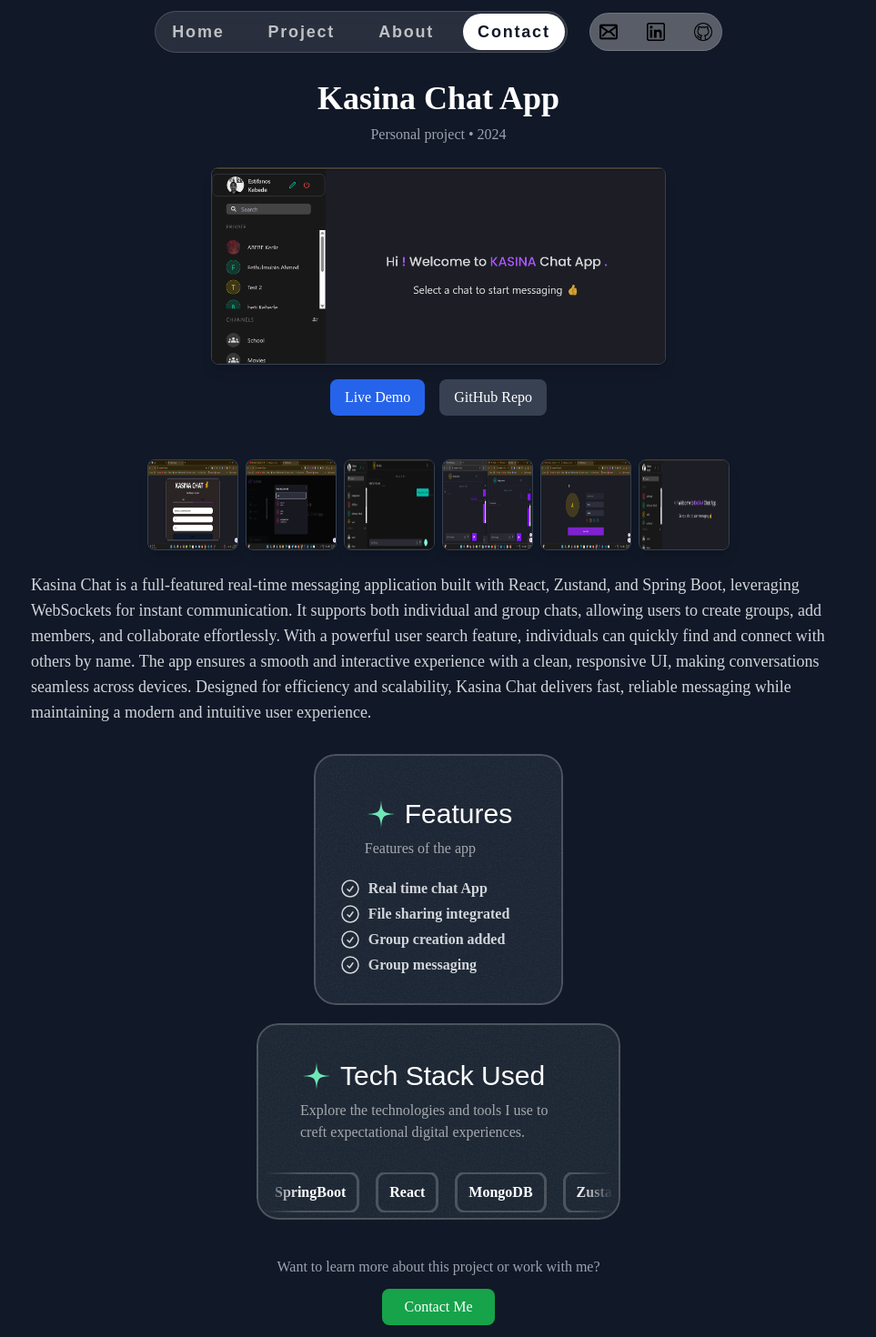
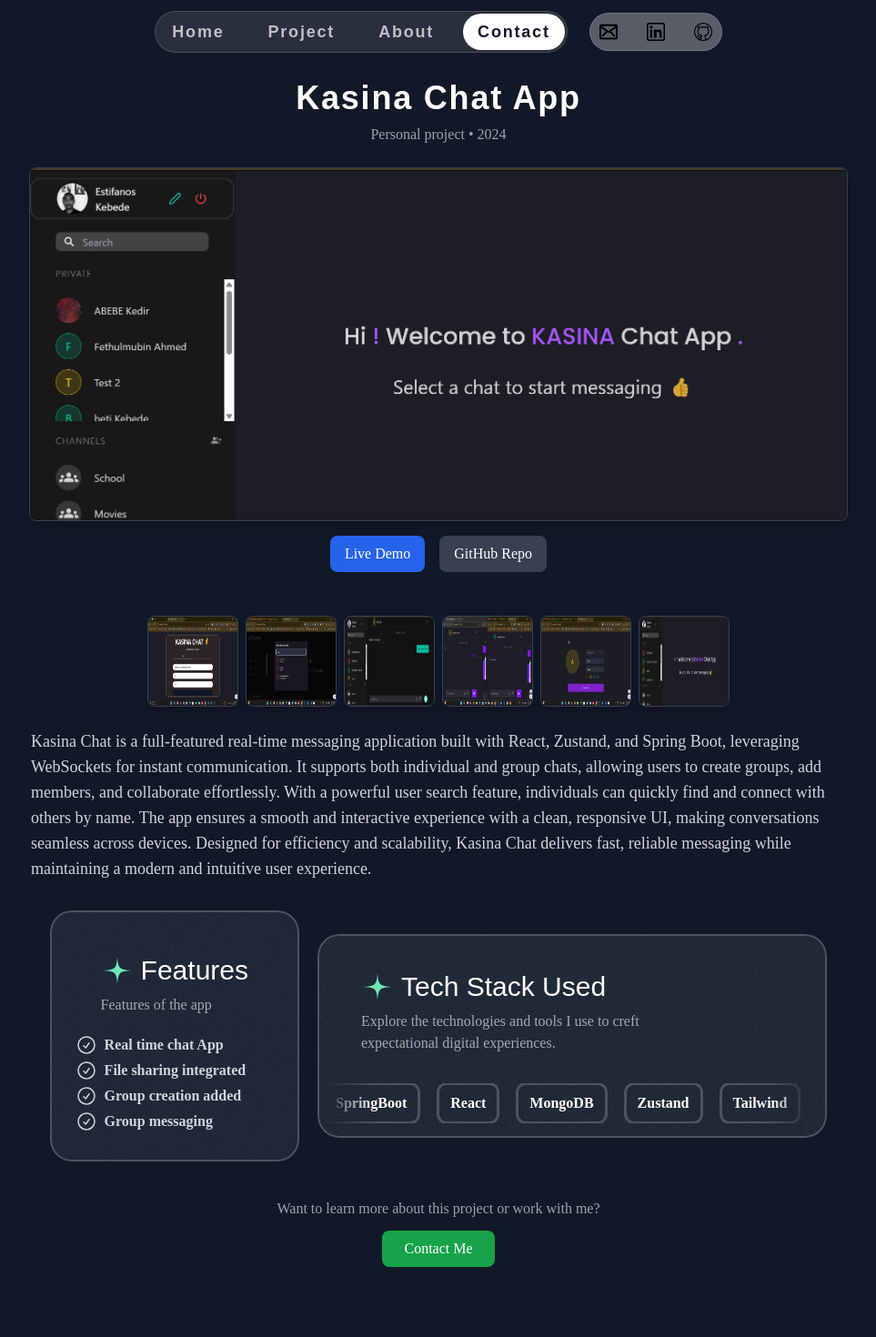
Before and after one commit to Estifanos58/Porfolio, a Next.js app: page /detail/123 in a window 1280 px wide. Shown: the top 1470 px of the page at 91% size, without its empty margins (158-1121 px from the left). After the commit the page ends 1441 px from the top, so only its background shows below. Built offline with nearby package versions, Linux system fonts and the light colour scheme; a web font is replaced by a local one.

Commit message:
detail page complete

```diff
--- a/src/app/detail/[id]/page.tsx
+++ b/src/app/detail/[id]/page.tsx
@@ -64,18 +64,18 @@
     <div className='relative'>
 
       <Header home="../#home" about="../#about" contact="../#contact" project="../#project"/>
-      <div className="bg-gray-900 mt-10 flex flex-col lg:justify-center items-center text-white min-h-screen py-12 px-6 md:px-16">
+      <div className="bg-gray-900 mt-10 flex flex-col lg:justify-center items-center text-white min-h-screen py-12 px-6 ">
       {/* Hero Section */}
       <div className="max-w-5xl mx-auto">
-        <h1 className="text-4xl text-center font-bold">{project.title}</h1>
+        <h1 className="text-4xl text-center font-bold font-serif tracking-wider">{project.title}</h1>
         <p className="text-gray-400 text-center mt-2">{project.company} • {project.year}</p>
 
         {/* Image Section */}
-        <div className="mt-6 flex lg:justify-center">
+        <div className="mt-6 flex justify-center">
           <Image
             src={project.image}
             alt={project.title}
-            className="rounded-lg shadow-lg border h-auto w-[400px] md:w-[500px] border-gray-700"
+            className="rounded-lg shadow-lg border h-auto w-[800px] md:w-[900px] border-gray-700"
           />
         </div>
 
@@ -122,8 +122,8 @@
 
         {/* Features & Results */}
 
-        <div className="mt-8 flex flex-col items-center lg:justify-center gap-5">
-            <Card className="h-auto p-4 col-span-1">
+        <div className="mt-8 flex flex-col items-center mx-auto  md:flex-row md:justify-center gap-5">
+            <Card className="h-auto p-4">
             <CardHeader title="Features" description="Features of the app"/>
               {project.results.map((feature, index) => (
                 <div key={index} className="text-gray-300 flex gap-2 mx-3 -mt-3 mb-4 font-semibold">
@@ -132,7 +132,7 @@
                 </div>
               ))}
             </Card>
-            <Card className="h-auto w-[400px] p-2 col-span-1">
+            <Card className="h-auto w-[400px] lg:w-auto p-2 pb-4">
                 <CardHeader title="Tech Stack Used" description="Explore the technologies and tools I use to creft expectational digital experiences." className=""/>
                 <div className="flex  [mask-image:linear-gradient(to_right,transparent,black_10%,black_90%,transparent)]">
                 <div className="flex flex-none py-0.5 gap-6 pr-6">
```
